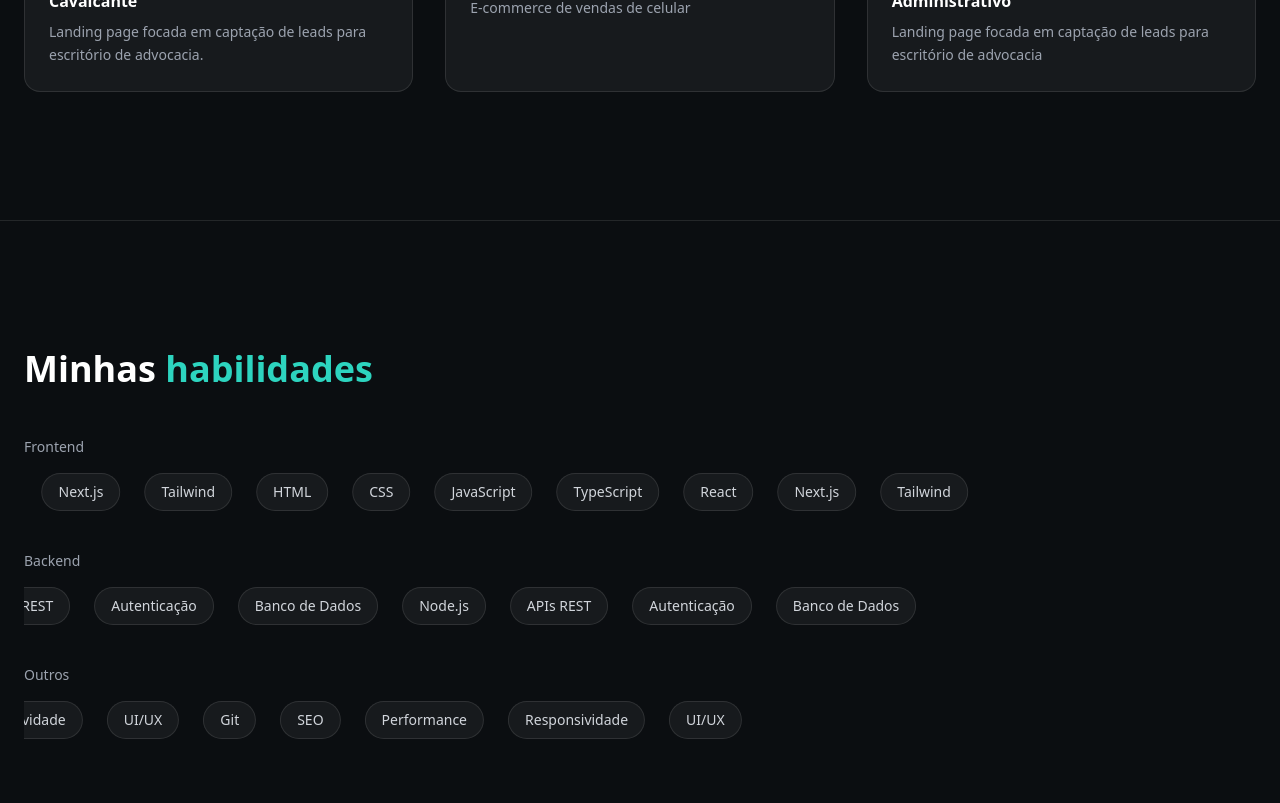
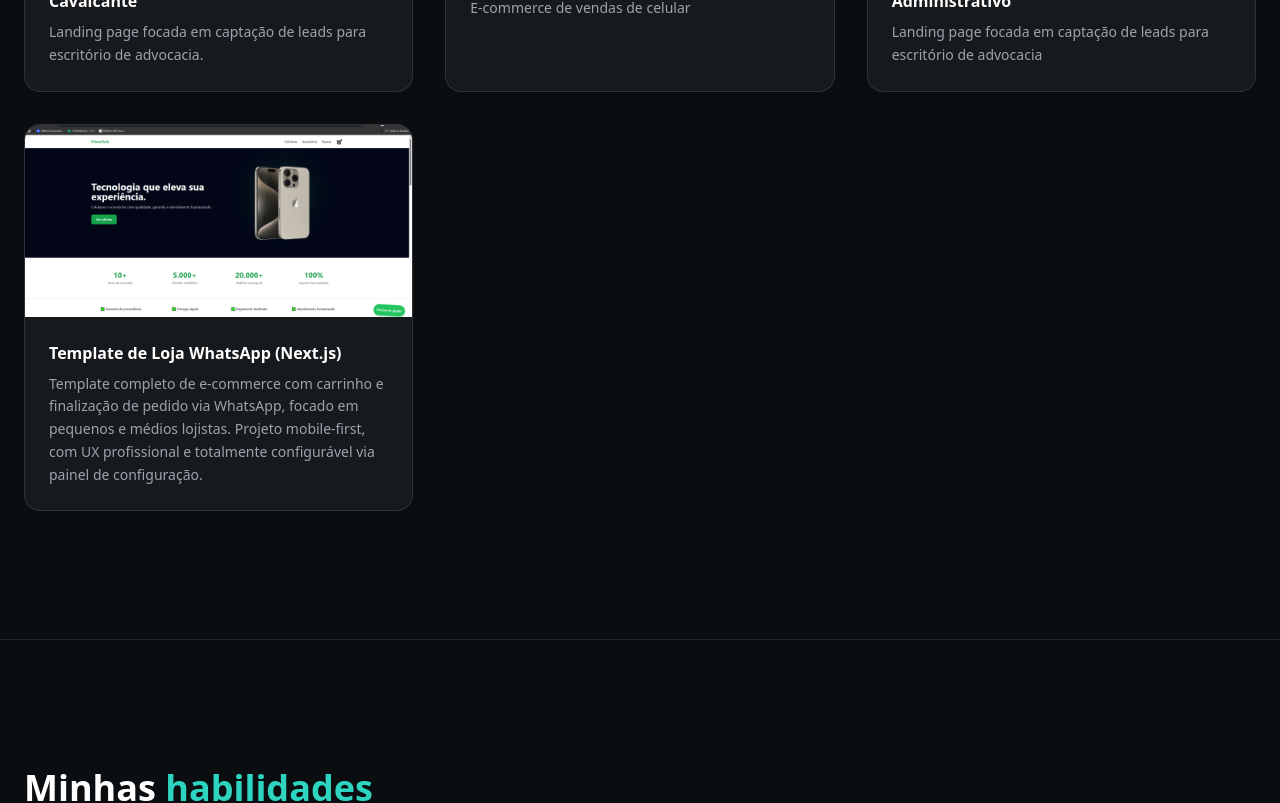
Before and after one commit to BrunoVenuto/portfolio-bruno, a Next.js app: page / in a window 1280 px wide. Shown: the part 1640-2443 px from the top of the page. Built offline with nearby package versions, Linux system fonts and the light colour scheme.

Commit message:
Add ecommerce whatsapp template to portfolio

```diff
--- a/components/Projects.tsx
+++ b/components/Projects.tsx
@@ -25,6 +25,14 @@ const projects = [
     description: "Landing page focada em captação de leads para escritório de advocacia",
     image: "/projects/modelo.png",
     link: "https://advogado-criminal-painel-admin-pwo3.vercel.app/",
+  },
+  {
+    id: 4,
+    title: "Template de Loja WhatsApp (Next.js)",
+    description: "Template completo de e-commerce com carrinho e finalização de pedido via WhatsApp, focado em pequenos e médios lojistas. Projeto mobile-first, com UX profissional e totalmente configurável via painel de configuração.",
+    Techs: "Next.js, TypeScript, Tailwind CSS",
+    image: "/projects/ecommerce-whatsapp.png",
+    link: "https://ecommerce-whatsapp-template.vercel.app/",
   },
 ];
 
```
Also changed, not shown: public/projects/ecommerce-whatsapp.png (added).
